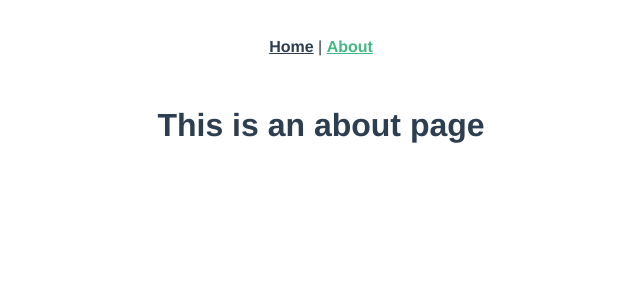
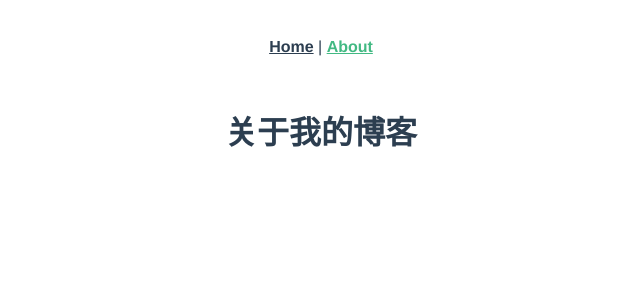
Before and after one commit to htz-html/blog, a Vue app: page /#/about in a window 1280 px wide. Shown: the top 300 px of the page, without its empty margins (319-959 px from the left). Built offline with nearby package versions, Linux system fonts and the light colour scheme.

Commit message:
配置eslint

```diff
--- a/src/views/About.vue
+++ b/src/views/About.vue
@@ -1,5 +1,5 @@
 <template>
   <div class="about">
-    <h1>This is an about page</h1>
+    <h1>关于我的博客</h1>
   </div>
 </template>
--- a/src/views/Home.vue
+++ b/src/views/Home.vue
@@ -1,17 +1,14 @@
 <template>
   <div class="home">
-    <img alt="Vue logo" src="../assets/logo.png">
-    <HelloWorld msg="Welcome to Your Vue.js + TypeScript App"/>
+    这是首页
   </div>
 </template>
 
 <script lang="ts">
 import { Component, Vue } from 'vue-property-decorator';
-import HelloWorld from '@/components/HelloWorld.vue'; // @ is an alias to /src
 
 @Component({
   components: {
-    HelloWorld,
   },
 })
 export default class Home extends Vue {}
```
Also changed, not shown: .eslintrc.js.
